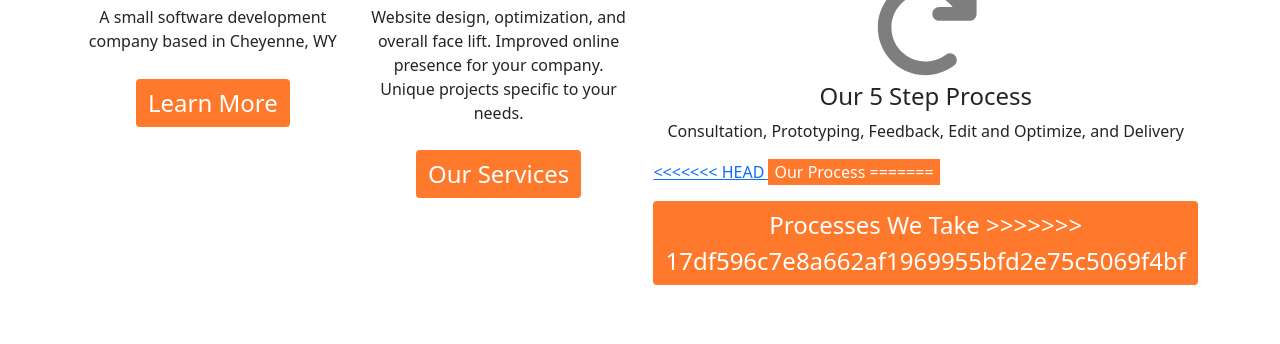
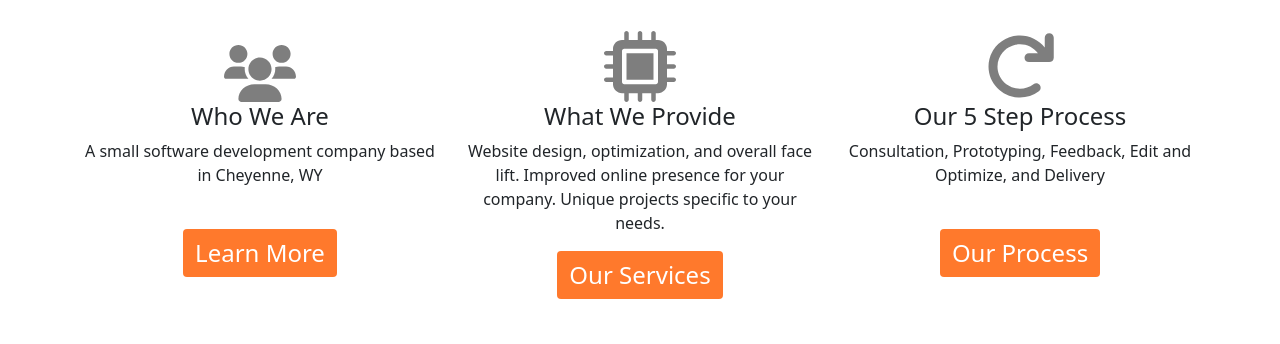
Before and after one commit to mhurt-sudobyte/sudobyte, a plain HTML site: page index.html in a window 1280 px wide. Shown: the part 456-800 px from the top of the page. Drawn offline with nearby package versions, Linux system fonts and the light colour scheme.

Commit message:
fixed merge conflicts and corrected asthetics

```diff
--- a/css/main.css
+++ b/css/main.css
@@ -10,7 +10,7 @@
 }
 .jumbotron{
   background-image: url('../images/navbar_background.jpg');
-  height: 40vh;
+  height: 52vh;
   background-size: cover;
   background-position: center;
   color: #ffffff;
@@ -88,13 +88,13 @@
   background-color:#FF792C;
 }
 .lmbtn{
-  margin-top: 6%;
+  margin-top: 17%;
 }
 .osbtn{
-  margin-top: 5%;
+  /* margin-top: 5%; */
 }
 .probtn{
-  margin-top: 3%;
+  margin-top: 16%;
 }
 
 .users{
--- a/index.html
+++ b/index.html
@@ -105,13 +105,8 @@
       </div>
       <div class="d-flex justify-content-center">
         <a href="#processes">
-<<<<<<< HEAD
-          <button class ='buttons' type="button" name="button">
+          <button class ='btn buttons probtn' type="button" name="button">
               Our Process
-=======
-          <button class ='btn buttons probtn' type="button" name="button">
-              Processes We Take
->>>>>>> 17df596c7e8a662af1969955bfd2e75c5069f4bf
           </button>
         </a>
       </div>
```
